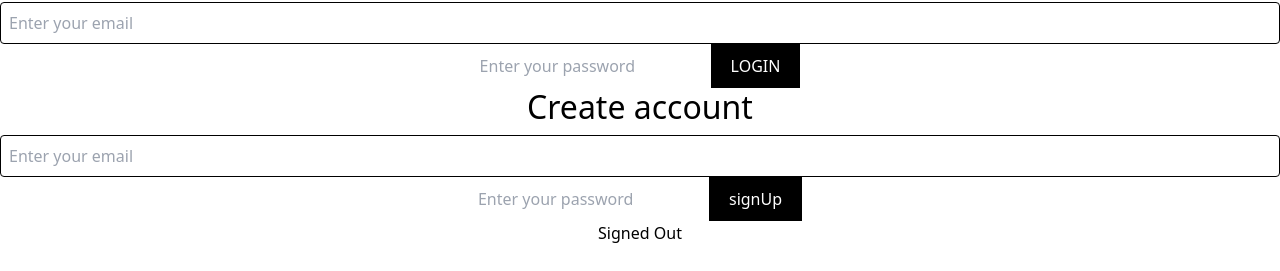
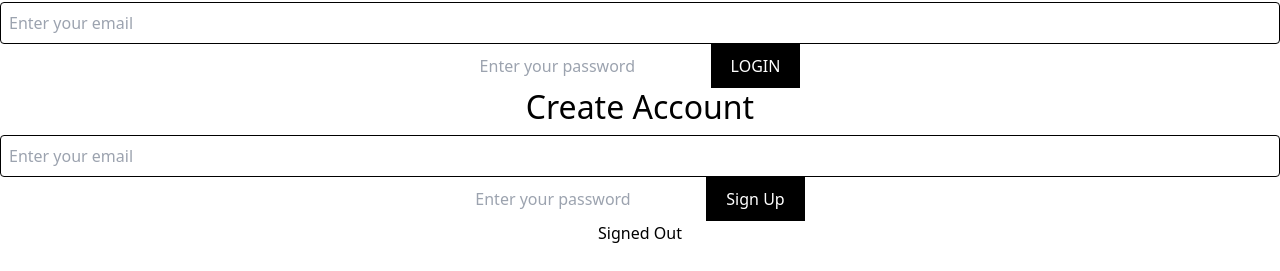
Before and after one commit to HlobisileLukhele/mobile-matters-ecommerce-site, a React (Create React App) app: page /profile in a window 1280 px wide. Shown: the part 184-455 px from the top of the page. Built offline with nearby package versions, Linux system fonts and the light colour scheme; no server answers.

Commit message:
fixed panctuation for sign In and Create account

```diff
--- a/src/Components/GoogleSignIn/Signup.jsx
+++ b/src/Components/GoogleSignIn/Signup.jsx
@@ -23,7 +23,7 @@
   return (
      <div className='sign-in-container'>
       <form onSubmit={signUp}>
-      <h2>Create account</h2>
+      <h2>Create Account</h2>
       <input
       type="email"
       placeholder='Enter your email'
@@ -35,7 +35,7 @@
       value={password}
       onChange={(e) => setPassword(e.target.value)}
       ></input>
-        <button type="submit"> signUp </button>
+        <button type="submit"> Sign Up </button>
       </form>
     </div>
   )
```
